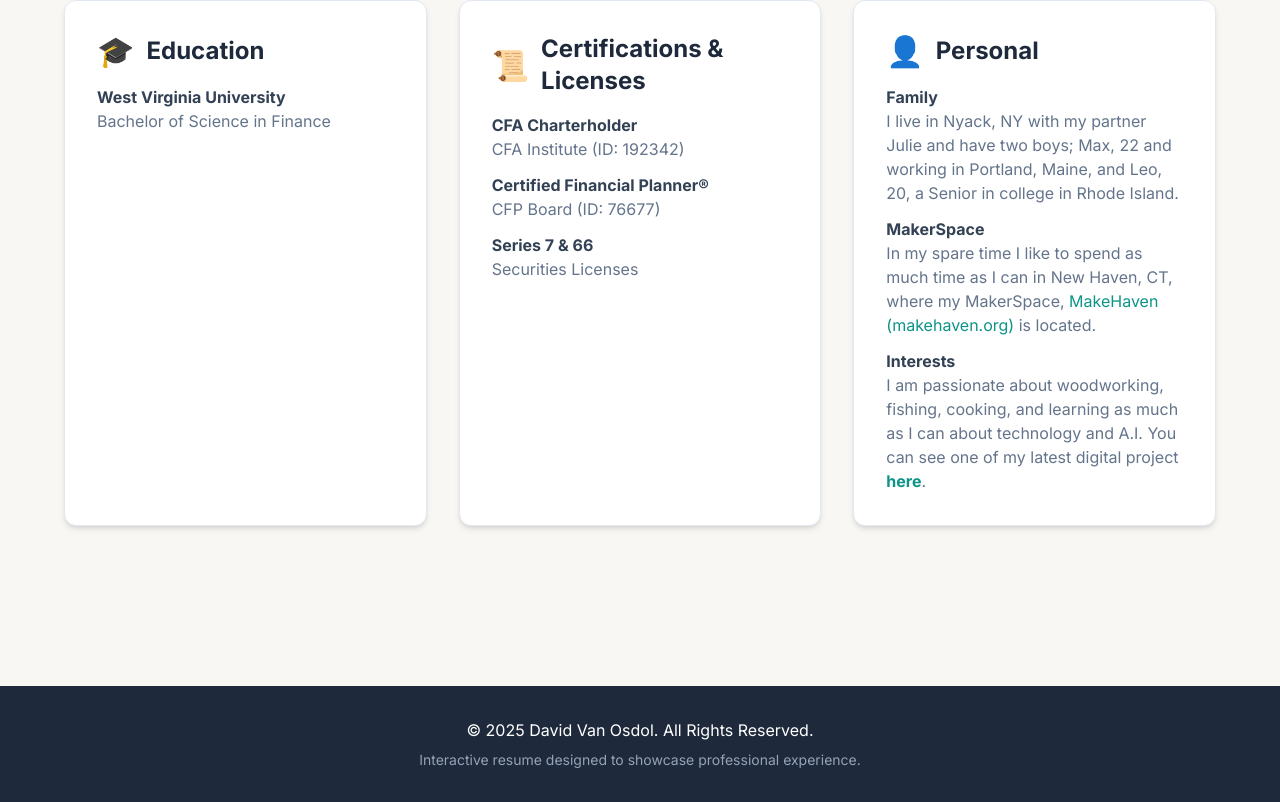
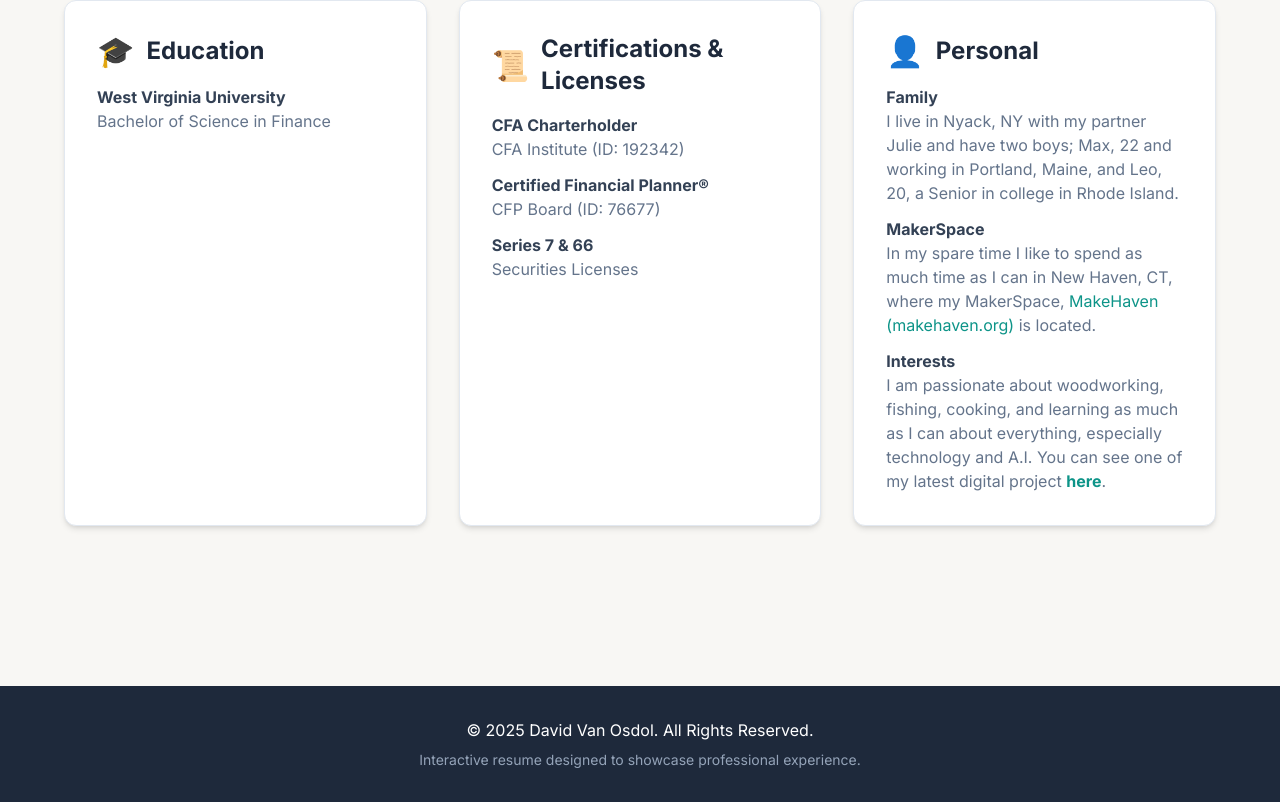
Before and after one commit to dvanosdol88/interactive_resume, a plain HTML site: page index.html in a window 1280 px wide. Shown: the part 4085-4887 px from the top of the page. Drawn offline with nearby package versions, Linux system fonts and the light colour scheme.

Commit message:
Update index.html
just added learning about "everything, especially" tech and AI.

```diff
--- a/index.html
+++ b/index.html
@@ -332,7 +332,7 @@
                     items: [
                         { name: "Family", detail: "I live in Nyack, NY with my partner Julie and have two boys; Max, 22 and working in Portland, Maine, and Leo, 20, a Senior in college in Rhode Island." },
                         { name: "MakerSpace", detail: "In my spare time I like to spend as much time as I can in New Haven, CT, where my MakerSpace, <a href='https://makehaven.org' target='_blank' class='text-teal-600 hover:text-teal-700 transition-colors'>MakeHaven (makehaven.org)</a> is located." },
-                        { name: "Interests", detail: "I am passionate about woodworking, fishing, cooking, and learning as much as I can about technology and A.I. You can see one of my latest digital project <a href='https://dvo88.com' target='_blank' class='text-teal-600 hover:text-teal-700 transition-colors font-bold'>here</a>." }
+                        { name: "Interests", detail: "I am passionate about woodworking, fishing, cooking, and learning as much as I can about everything, especially technology and A.I. You can see one of my latest digital project <a href='https://dvo88.com' target='_blank' class='text-teal-600 hover:text-teal-700 transition-colors font-bold'>here</a>." }
                     ]
                 }
             };
```
